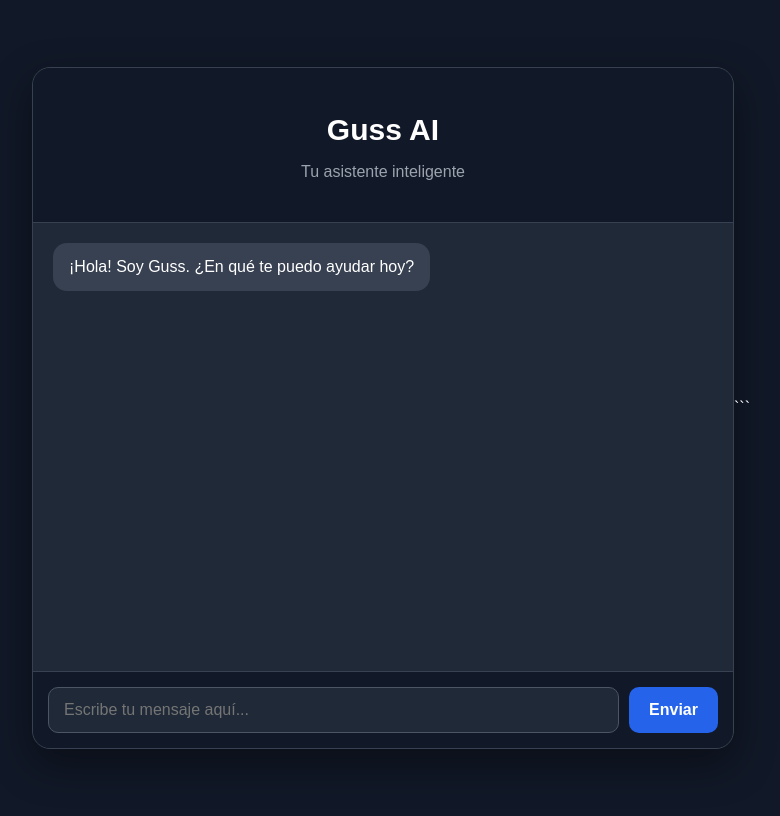
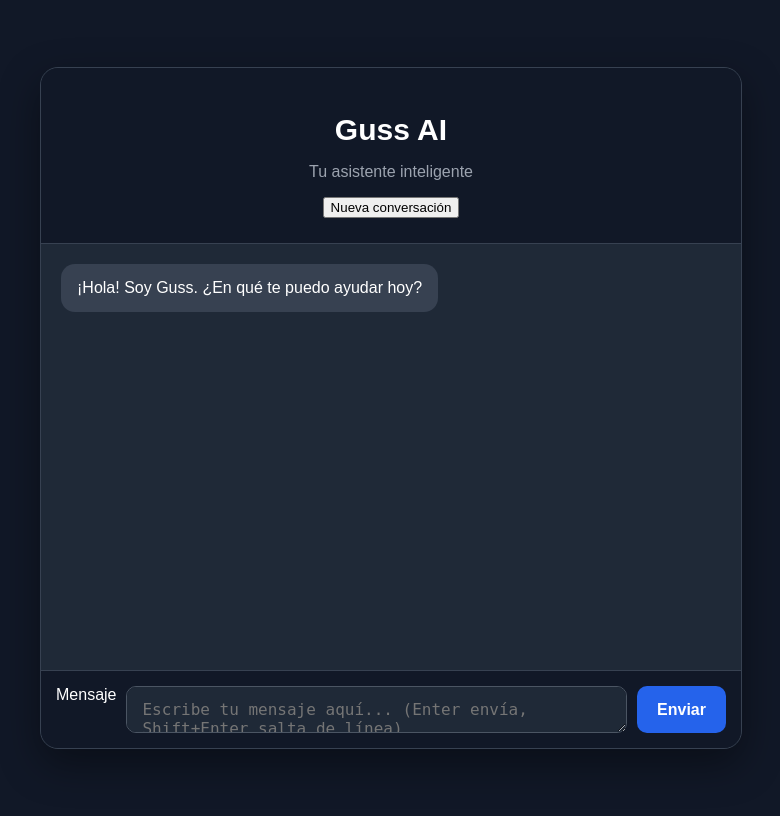
Before and after one commit to alxslvsuguuboo69/guss-ai, a Flask app: page / in a window 1280 px wide. Shown: the whole page, without its empty margins (249-1029 px from the left). Run offline with Flask 3, Linux system fonts and the light colour scheme; parts of the project's set-up code (start-up, migrations or seed data) failed here and were passed over.

Commit message:
Update index.html

````diff
--- a/templates/index.html
+++ b/templates/index.html
@@ -1,65 +1,47 @@
-
 <!DOCTYPE html>
 <html lang="es">
 <head>
     <meta charset="UTF-8">
     <meta name="viewport" content="width=device-width, initial-scale=1.0">
-
+    <meta name="description" content="Guss AI, tu asistente inteligente.">
     <title>Guss AI</title>
 
-    <!-- CSS servido por Flask -->
     <link rel="stylesheet" href="{{ url_for('static', filename='style.css') }}">
+    <script src="{{ url_for('static', filename='script.js') }}" defer></script>
 </head>
 
 <body>
-
     <div class="chat-container">
 
         <header class="chat-header">
-            <h1>Guss AI</h1>
-            <p>Tu asistente inteligente</p>
+            <div>
+                <h1>Guss AI</h1>
+                <p>Tu asistente inteligente</p>
+            </div>
+            <button type="button" id="new-chat-btn" class="new-chat-btn">
+                Nueva conversación
+            </button>
         </header>
 
-        <main id="chat-box" class="chat-box">
-
+        <main id="chat-box" class="chat-box" aria-live="polite" aria-label="Conversación">
             <div class="message guss-message">
                 ¡Hola! Soy Guss. ¿En qué te puedo ayudar hoy?
             </div>
-
         </main>
 
+
         <div class="input-area">
-
-            <input
-                type="text"
+            <label for="user-input" class="sr-only">Mensaje</label>
+            <textarea
                 id="user-input"
-                placeholder="Escribe tu mensaje aquí..."
+                rows="1"
+                maxlength="4000"
+                placeholder="Escribe tu mensaje aquí... (Enter envía, Shift+Enter salta de línea)"
                 autocomplete="off"
-            >
-
-            <button type="button" id="send-btn">
-                Enviar
-            </button>
-
+            ></textarea>
+            <button type="button" id="send-btn">Enviar</button>
         </div>
 
-        <div id="loading" class="loading" style="display: none;">
-    <div class="stars-loader">
-        <span class="star star-1">✦</span>
-        <span class="star star-2">✧</span>
-        <span class="star star-3">✦</span>
-        <span class="star star-4">✧</span>
-        <span class="star star-5">✦</span>
     </div>
-
-    <span class="loading-text">Guss está pensando...</span>
-</div>
-
-    </div>
-
-    <!-- JavaScript servido por Flask -->
-    <script src="{{ url_for('static', filename='script.js') }}"></script>
-
 </body>
 </html>
-```
````
